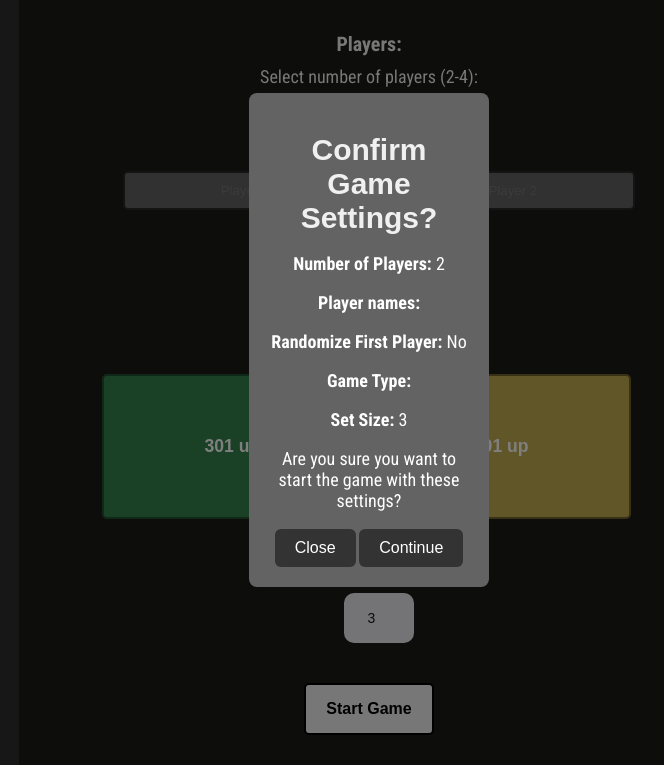
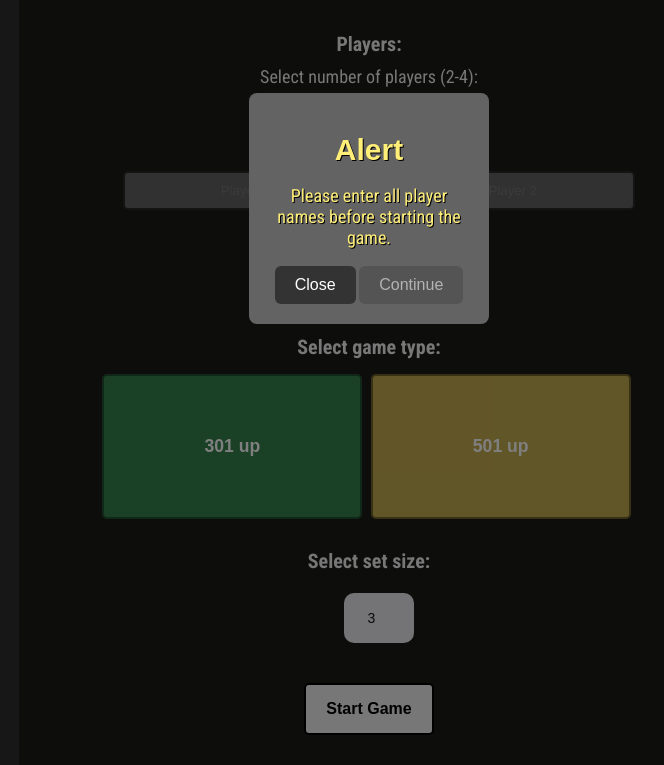
Before and after one commit to Martin80451/darts-peli-ryhm--7, a plain HTML site: page index.html in a window 1280 px wide. Both pictures are taken after a click on the button "Start Game". Shown: the part 273-1038 px from the top of the page, without its empty margins (271-935 px from the left). Drawn offline with Linux system fonts and the light colour scheme; a web font is replaced by a local one.

Commit message:
Added back the playername check if-function
Updated css to have the disabled button show as disabled. Added the if statement to check playercounts.

```diff
--- a/css/styles.css
+++ b/css/styles.css
@@ -356,6 +356,11 @@ label {
 .continuePopup:hover {
   background: #555;
 }
+.continuePopup:disabled {
+  background: #545454;
+  color: #b3b3b3;
+  cursor: not-allowed;
+}
 /* Popup box Player Chosen */
 #closePopupPlayerChosen {
   padding: 10px 20px;
--- a/scripts/javascript/modules/init.mjs
+++ b/scripts/javascript/modules/init.mjs
@@ -31,6 +31,7 @@ import {
   playerHeaders,
   currentSet,
   currentSetCount,
+  continuePopupBtn,
 } from "./variables.mjs";
 import { showPopupMain } from "./popup.mjs";
 
@@ -59,8 +60,16 @@ function initializeGameSettings() {
     names.map((n) => (n ? n : null)).filter((n) => n !== null)
   ); //Loopataan aktiiviset pelaajat ja filtteröidään nullit pois
 
-  // popupin sisältö
-  popupContent.innerHTML = `
+  // Tarkista että kaikki pelaajanimet on asetettu
+  if (playerNamesInGame.length < numPlayers) {
+    popupContent.innerHTML = `
+      <h2 style="color: #ffef78; text-shadow: 1px 1px 0 #000000ff;">Alert</strong></h2>
+      <p style="color: #ffef78; text-shadow: 1px 1px 0 #000000ff;">Please enter all player names before starting the game.</p>
+    `;
+    popup.style.display = "block";
+    continuePopupBtn.disabled = true; // disabloi continue nappi, jos pelaajanimet puuttuu
+  } else { // ja kun pelaajanimet on asetettu, näytää yhteenveto asetuksista
+    popupContent.innerHTML = `
       <h2>Confirm Game Settings?</h2>
       <p><strong>Number of Players:</strong> ${numPlayers}</p>
       <p><strong>Player names: ${
@@ -75,7 +84,9 @@ function initializeGameSettings() {
       <p><strong>Set Size:</strong> ${setSize}</p>
       <p>Are you sure you want to start the game with these settings?</p>
     `;
-  popup.style.display = "block";
+    popup.style.display = "block";
+    continuePopupBtn.disabled = false; // enabloi continue nappi, kun pelaajanimet on asetettu
+  }
 }
 
 function startGame() {
```
